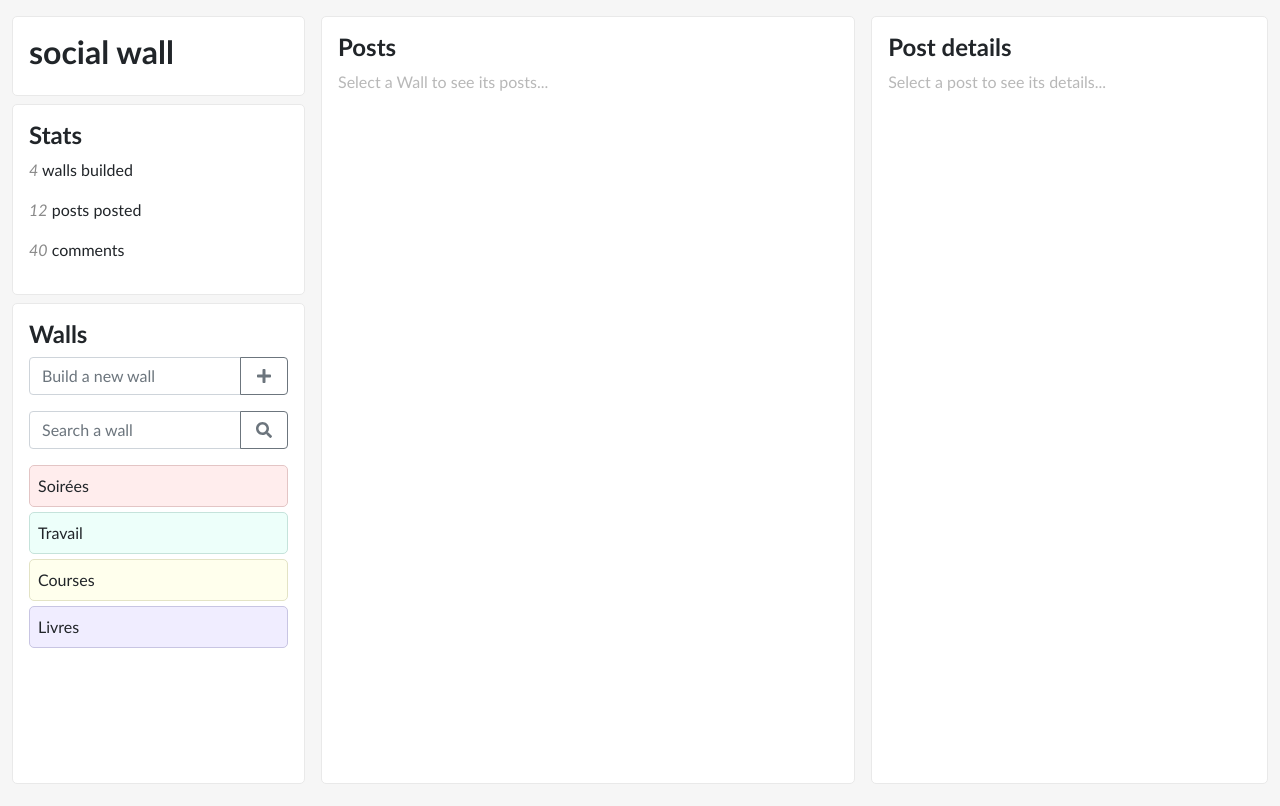
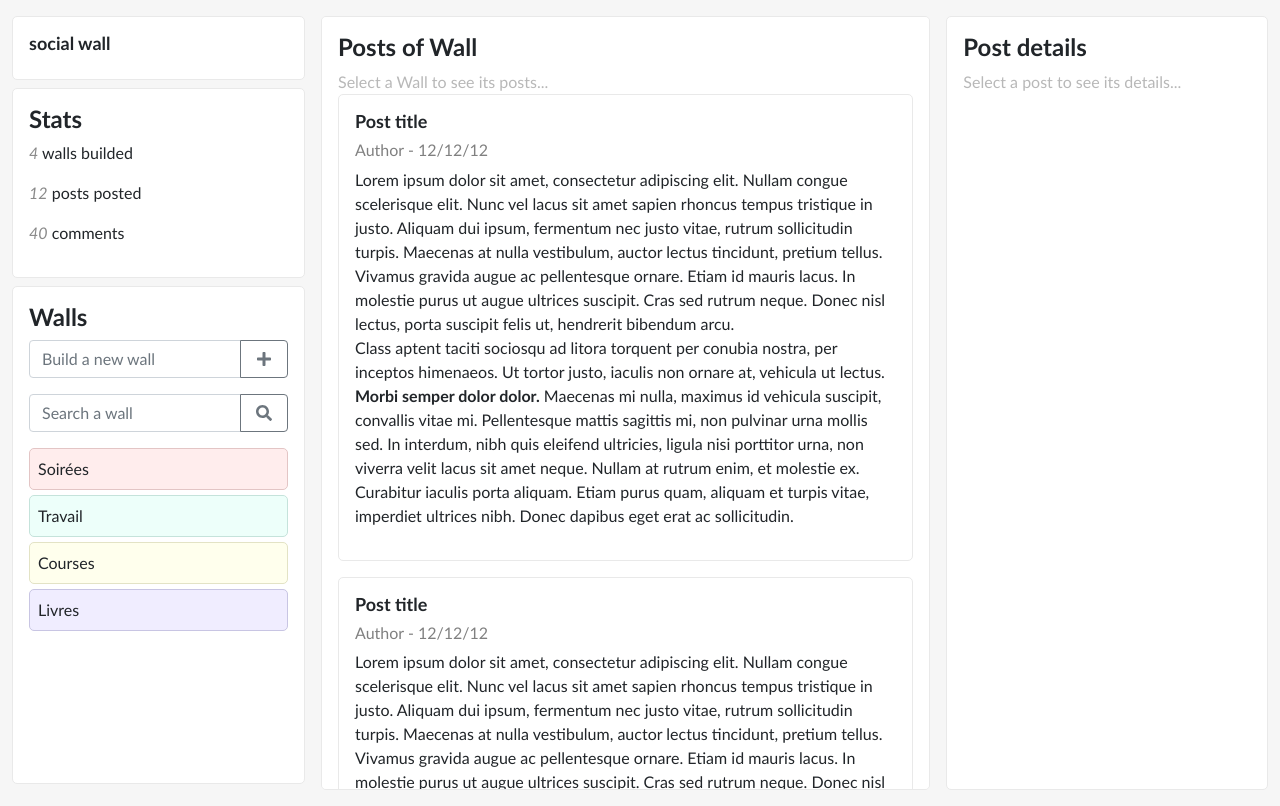
Before and after one commit to cyrilgourgouillon/social-wall-angular, an Angular app: page / in a window 1280 px wide. Built offline with nearby package versions, Linux system fonts and the light colour scheme.

Commit message:
design and style posts

```diff
--- a/src/app/components/posts-components/post/post.component.css
+++ b/src/app/components/posts-components/post/post.component.css
@@ -0,0 +1,9 @@
+.post-box {
+    margin-bottom: 1em;
+    max-width: inherit;
+}
+
+.post-author-date {
+    font-size: medium;
+    color: grey;
+}
--- a/src/app/components/posts-components/post/post.component.html
+++ b/src/app/components/posts-components/post/post.component.html
@@ -1,3 +1,14 @@
-<div class="panel">
-    <p>post works!</p>
+<div class="panel post-box">
+    <h2 class="post-title">Post title</h2>
+    <h3 class="post-author-date"><span class="post-author">Author</span> - <span class="post-date">12/12/12</span></h3>
+    <p class="post-content"> Lorem ipsum dolor sit amet, consectetur adipiscing elit. Nullam congue scelerisque elit.
+        Nunc vel lacus sit amet sapien rhoncus tempus tristique in justo. Aliquam dui ipsum, fermentum nec justo vitae,
+        rutrum sollicitudin turpis. Maecenas at nulla vestibulum, auctor lectus tincidunt, pretium tellus.<br/>
+        Vivamus gravida augue ac pellentesque ornare. Etiam id mauris lacus. In molestie purus ut augue ultrices suscipit.
+        Cras sed rutrum neque. Donec nisl lectus, porta suscipit felis ut, hendrerit bibendum arcu.<br/>
+        Class aptent taciti sociosqu ad litora torquent per conubia nostra, per inceptos himenaeos. Ut tortor justo, iaculis non ornare at, vehicula ut lectus.
+        <strong>Morbi semper dolor dolor.</strong> Maecenas mi nulla, maximus id vehicula suscipit, convallis vitae mi. Pellentesque mattis sagittis mi,
+        non pulvinar urna mollis sed. In interdum, nibh quis eleifend ultricies, ligula nisi porttitor urna, non viverra velit lacus sit amet neque.
+        Nullam at rutrum enim, et molestie ex. Curabitur iaculis porta aliquam. Etiam purus quam, aliquam et turpis vitae, imperdiet ultrices nibh.
+        Donec dapibus eget erat ac sollicitudin.</p>
 </div>
--- a/src/app/components/posts-components/posts/posts.component.css
+++ b/src/app/components/posts-components/posts/posts.component.css
@@ -0,0 +1,3 @@
+.post-list {
+    width: 100%;
+}
--- a/src/app/components/posts-components/posts/posts.component.html
+++ b/src/app/components/posts-components/posts/posts.component.html
@@ -1,2 +1,7 @@
-<h1>Posts</h1>
+<h1>Posts of Wall</h1>
 <span class="no-info-msg">Select a Wall to see its posts...</span>
+<div class="post-list">
+    <app-post></app-post>
+    <app-post></app-post>
+    <app-post></app-post>
+</div>
--- a/src/styles.css
+++ b/src/styles.css
@@ -45,10 +45,16 @@ body {
 
 .post-panel {
     flex: 2 1 auto;
+    overflow-y: auto;
+    height: 96.7vh;
+    width: 1vw;
 }
 
 .post-detail-panel {
     flex: 1 1 auto;
+    overflow-y: auto;
+    height: 96.7vh;
+    width: 1vw;
 }
 
 .title-panel {
@@ -73,3 +79,7 @@ h1, h2{
 h1 {
     font-size: x-large;
 }
+
+h2 {
+    font-size: large;
+}
```
